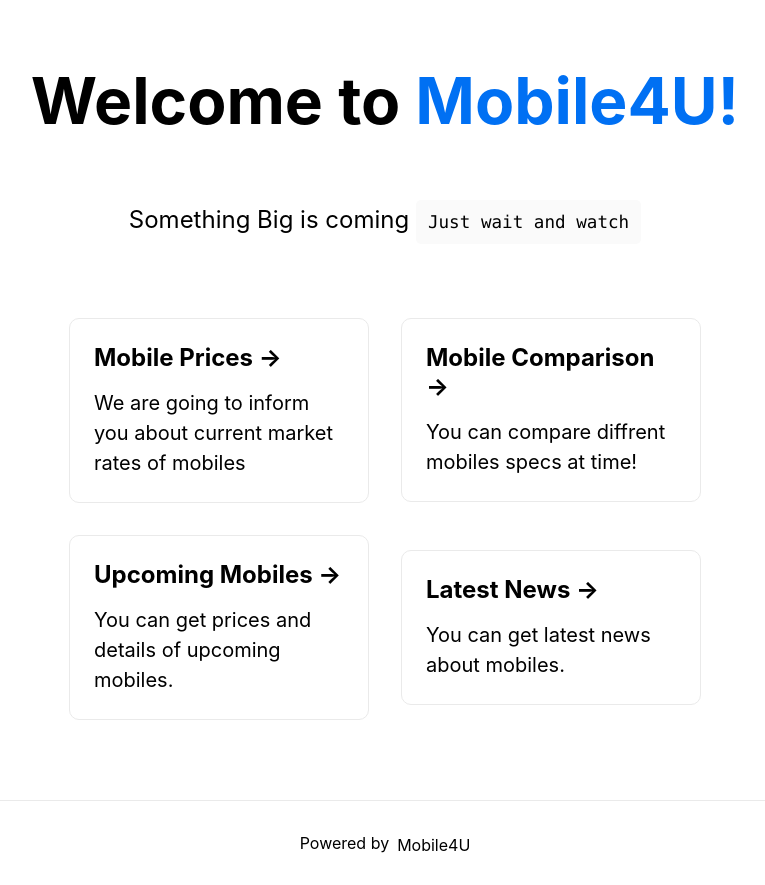
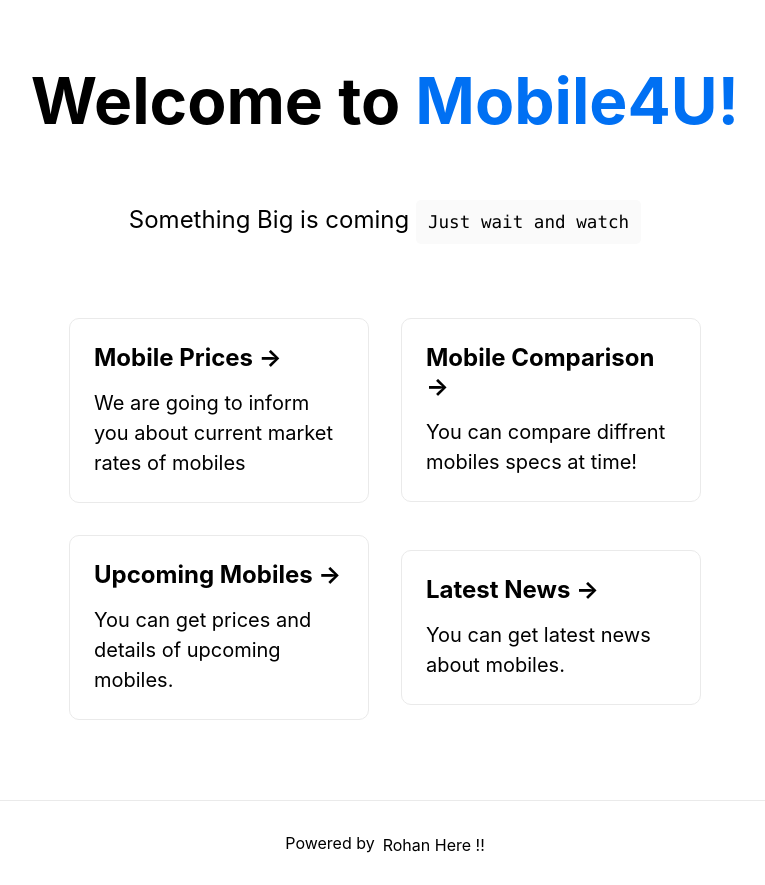
Before and after one commit to mobiles4u/Code, a Next.js app: page / in a window 1280 px wide. Shown: the whole page, without its empty margins (255-1020 px from the left). Built offline with nearby package versions, Linux system fonts and the light colour scheme.

Commit message:
Minor change

```diff
--- a/pages/index.js
+++ b/pages/index.js
@@ -61,7 +61,7 @@ export default function Home() {
         >
           Powered by{' '}
           <span className={styles.logo}>
-            Mobile4U
+            Rohan Here !!
             {/* <Image src="/vercel.svg" alt="Vercel Logo" width={72} height={16} /> */}
           </span>
         </a>
```
